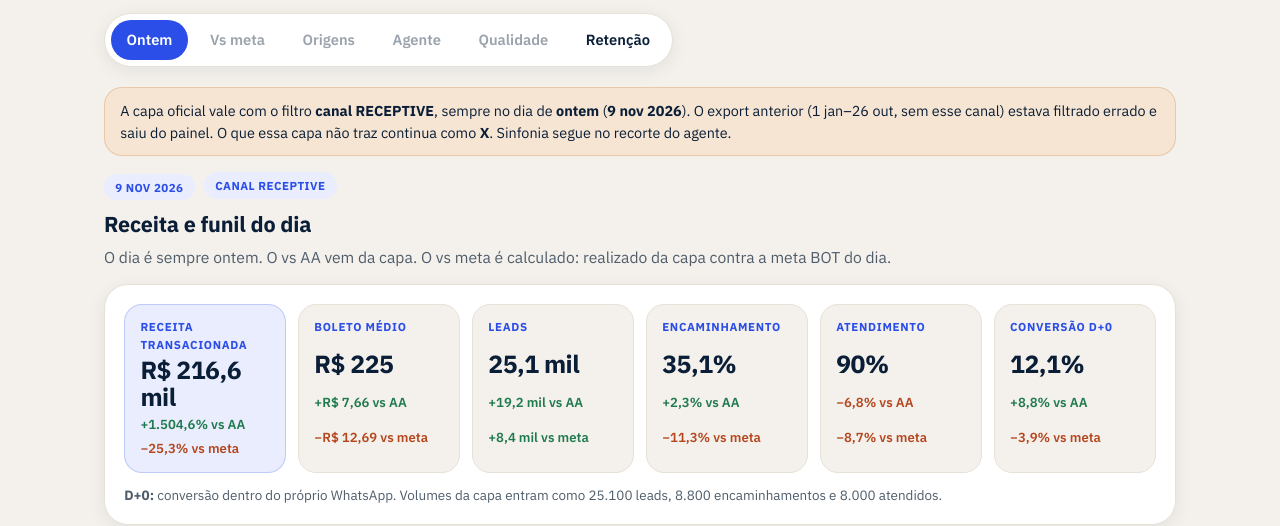
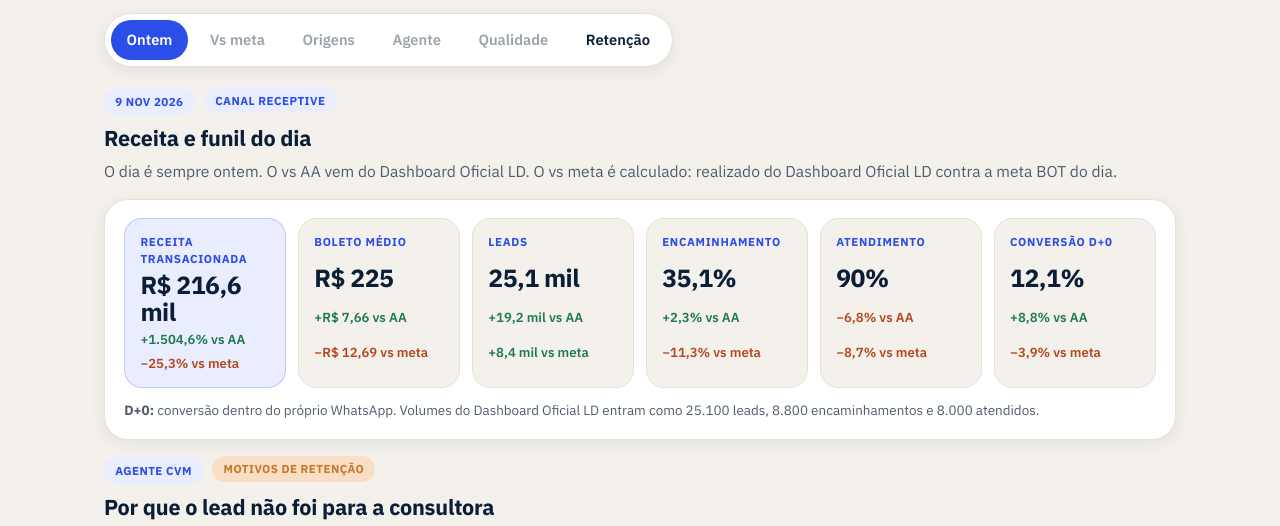
Before and after one commit to barbarachesman/painelagentecvm, a plain HTML site: page preview/local.html in a window 1280 px wide. Shown: the part 167-693 px from the top of the page. Drawn offline with Linux system fonts and the light colour scheme.

Commit message:
Tira o aviso da capa no topo do painel (#8)
* Remove the official-cover notice from the top of the panel.

The funnel opens straight on yesterday's revenue and rates.

Co-authored-by: Bárbara Chesman <barbara.almeida@grupoboticario.com.br>

* Attribute the year-ago change to the official LD dashboard.

The vs AA line no longer calls that comparison a cover figure. The goal gap still uses the same dashboard actuals against the BOT target.

Co-authored-by: Bárbara Chesman <barbara.almeida@grupoboticario.com.br>

---------

Co-authored-by: Cursor Agent <cursoragent@cursor.com>

```diff
--- a/preview/local.html
+++ b/preview/local.html
@@ -448,16 +448,6 @@
     color: var(--recesso);
   }
 
-  .aviso-box {
-    margin: 0 0 1rem;
-    padding: 0.75rem 0.95rem;
-    background: rgba(255, 186, 124, 0.22);
-    border: 1px solid rgba(196, 122, 44, 0.28);
-    border-radius: var(--radius);
-    color: var(--navy);
-    font-size: 0.9rem;
-  }
-
   .muted {
     color: var(--texto);
   }
@@ -902,20 +892,13 @@
         <button type="button" class="nav-btn" data-view="retencao" aria-pressed="false">Retenção</button>
       </nav>
 
-      <p class="aviso-box">
-        A capa oficial vale com o filtro <strong>canal RECEPTIVE</strong>, sempre no dia de <strong>ontem</strong>
-        (<strong id="dia-banner">9 nov 2026</strong>).
-        O export anterior (1 jan–26 out, sem esse canal) estava filtrado errado e saiu do painel.
-        O que essa capa não traz continua como <strong>X</strong>. Sinfonia segue no recorte do agente.
-      </p>
-
       <main class="main section-gap">
         <section id="view-dia" class="view">
           <header class="view-header">
             <span class="badge" id="dia-badge">9 nov 2026</span>
             <span class="scope scope-canal">Canal RECEPTIVE</span>
             <h2>Receita e funil do dia</h2>
-            <p>O dia é sempre ontem. O vs AA vem da capa. O vs meta é calculado: realizado da capa contra a meta BOT do dia.</p>
+            <p>O dia é sempre ontem. O vs AA vem do Dashboard Oficial LD. O vs meta é calculado: realizado do Dashboard Oficial LD contra a meta BOT do dia.</p>
           </header>
           <div class="panel">
             <p class="def" id="dia-sem-capa" hidden>A capa de ontem ainda não entrou. A última publicada é 9 nov 2026.</p>
@@ -959,7 +942,7 @@
             </div>
             <p class="def">
               <strong>D+0:</strong> conversão dentro do próprio WhatsApp.
-              Volumes da capa entram como 25.100 leads, 8.800 encaminhamentos e 8.000 atendidos.
+              Volumes do Dashboard Oficial LD entram como 25.100 leads, 8.800 encaminhamentos e 8.000 atendidos.
             </p>
           </div>
         </section>
@@ -970,7 +953,7 @@
             <span class="badge">9 nov 2026</span>
             <span class="scope scope-canal">Canal RECEPTIVE</span>
             <h2>Realizado contra meta</h2>
-            <p>Meta diária só de BOT. O realizado é o da capa de ontem. O vs meta é a conta desse realizado contra a meta. 9 nov é segunda-feira.</p>
+            <p>Meta diária só de BOT. O realizado é o do Dashboard Oficial LD de ontem. O vs meta é a conta desse realizado contra a meta. 9 nov é segunda-feira.</p>
           </header>
           <div class="panel">
             <div class="table-scroll">
@@ -996,7 +979,7 @@
                 </tbody>
               </table>
             </div>
-            <p class="def">Vs meta calculado. 25,1 mil, 8,8 mil e 8 mil entram como 25.100, 8.800 e 8.000. As taxas usam o percentual da capa. A meta é a soma BOT do receptivo em 9 nov: 16.658 leads, 7.731 encaminhados, 7.634 atendidos e R$ 289.793 de receita.</p>
+            <p class="def">Vs meta calculado. 25,1 mil, 8,8 mil e 8 mil entram como 25.100, 8.800 e 8.000. As taxas usam o percentual do Dashboard Oficial LD. A meta é a soma BOT do receptivo em 9 nov: 16.658 leads, 7.731 encaminhados, 7.634 atendidos e R$ 289.793 de receita.</p>
           </div>
           <div class="panel">
             <h3 class="section-title">Meta diária BOT, 3 a 16 nov</h3>
@@ -1042,7 +1025,7 @@
                 </tbody>
               </table>
             </div>
-            <p class="def"><sup class="fds">*</sup> Sábado ou domingo. 15 nov está zerado na meta. Encaminhado é sobre leads, atendimento é sobre encaminhados e conversão é sobre atendidos. O realizado diário da capa existe em 9 nov: 25,1 mil entra como 25.100. Os outros dias ficam em traço.</p>
+            <p class="def"><sup class="fds">*</sup> Sábado ou domingo. 15 nov está zerado na meta. Encaminhado é sobre leads, atendimento é sobre encaminhados e conversão é sobre atendidos. O realizado diário do Dashboard Oficial LD existe em 9 nov: 25,1 mil entra como 25.100. Os outros dias ficam em traço.</p>
           </div>
         </section>
 
@@ -1538,8 +1521,6 @@
       if (greeting) greeting.textContent = 'ontem · ' + formatGreetingDate(yday.date);
       const badge = document.getElementById('dia-badge');
       if (badge) badge.textContent = short;
-      const banner = document.getElementById('dia-banner');
-      if (banner) banner.textContent = short;
 
       const hasCover = yday.iso === COVER_ISO;
       document.querySelectorAll('#view-dia .js-dia-value').forEach(function (el) {
```
Also changed, not shown: Index.html (+5 -12 lines), JavaScript.html (+0 -2 lines), Stylesheet.html (+0 -10 lines), 1 other file.
